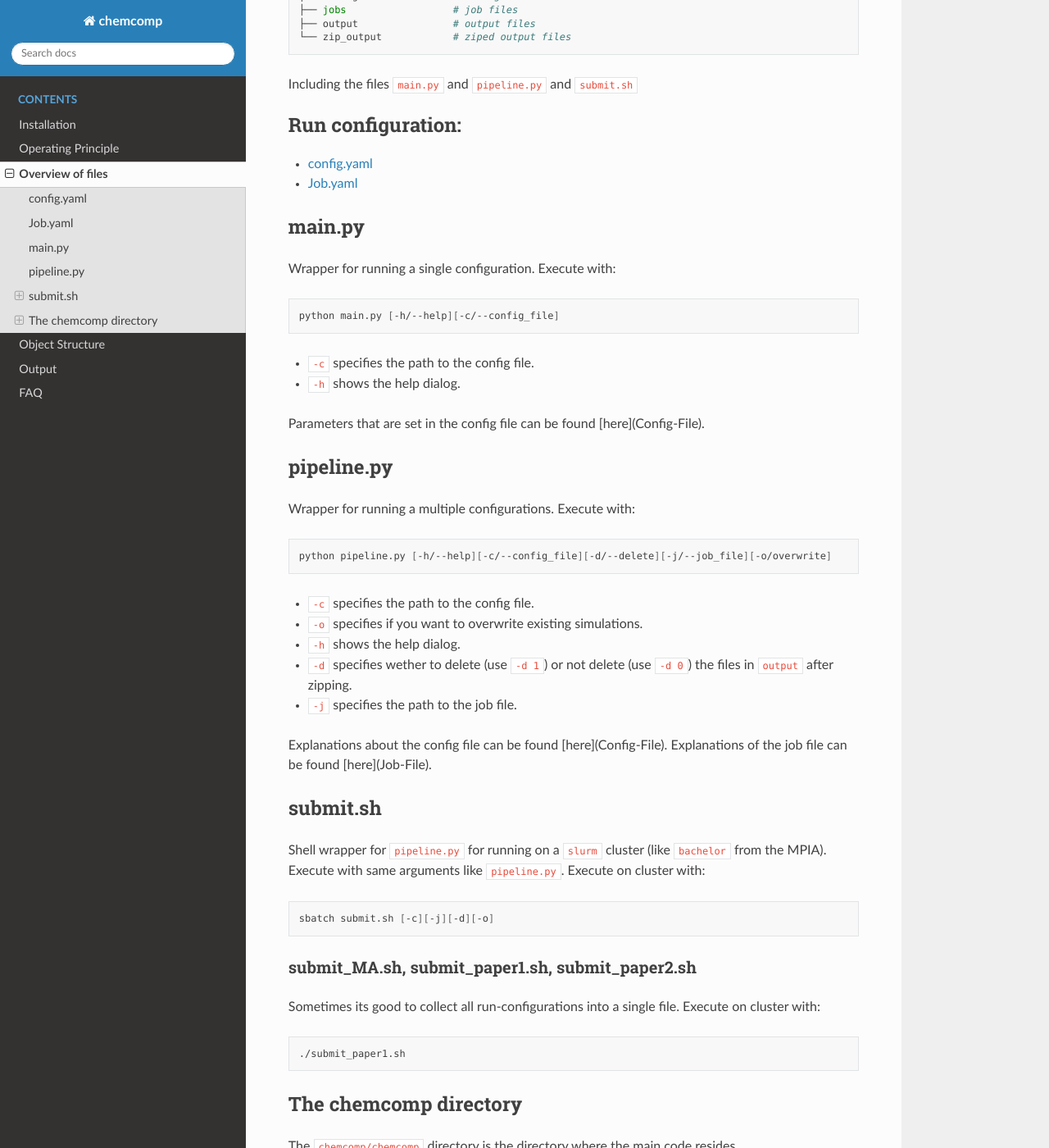
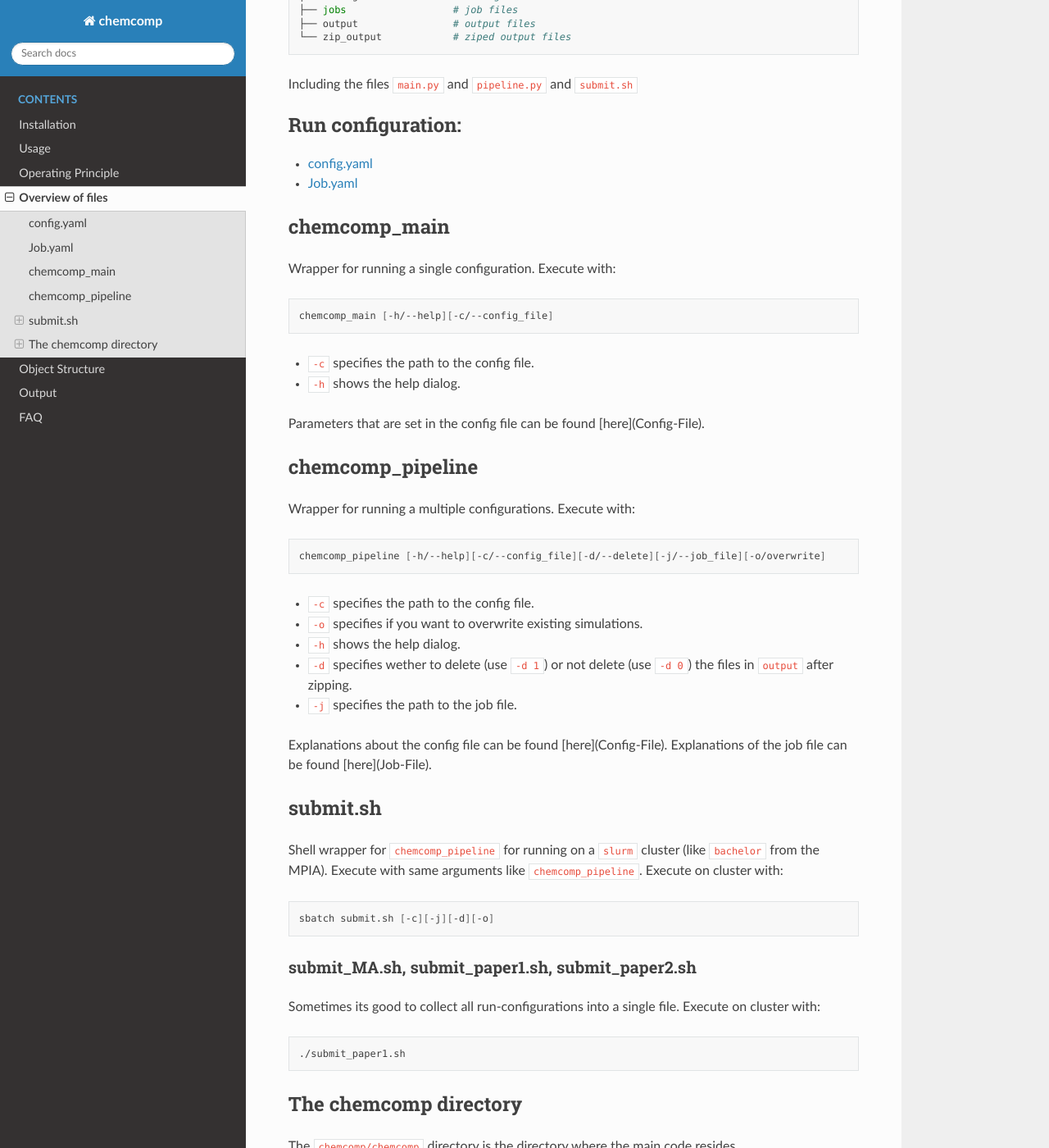
Before and after one commit to AaronDavidSchneider/chemcomp_wiki, a Sphinx documentation site: the page built from doc/source/File-Structure/File-Structure.rst, in a window 1280 px wide and 1400 px high, scrolled down 337 px. Shown: the whole window at 82% size. Built offline with Sphinx 7.4.7 and the Read the Docs theme 2.0.0, drawn with Linux system fonts in a browser that asks for light colours.

Commit message:
update doc

```diff
--- a/doc/source/File-Structure/File-Structure.rst
+++ b/doc/source/File-Structure/File-Structure.rst
@@ -27,14 +27,14 @@ Including the files ``main.py`` and ``pipeline.py`` and ``submit.sh``
    Config-File
    Job-File
 
-main.py
-^^^^^^^
+chemcomp_main
+^^^^^^^^^^^^^
 
 Wrapper for running a single configuration. Execute with:
 
 .. code-block :: bash
 
-   python main.py [-h/--help][-c/--config_file]
+   chemcomp_main [-h/--help][-c/--config_file]
 
 
 * ``-c`` specifies the path to the config file.
@@ -42,14 +42,14 @@ Wrapper for running a single configuration. Execute with:
 
 Parameters that are set in the config file can be found [here](Config-File).
 
-pipeline.py
-^^^^^^^^^^^
+chemcomp_pipeline
+^^^^^^^^^^^^^^^^^
 
 Wrapper for running a multiple configurations. Execute with:
 
 .. code-block :: bash
 
-   python pipeline.py [-h/--help][-c/--config_file][-d/--delete][-j/--job_file][-o/overwrite]
+   chemcomp_pipeline [-h/--help][-c/--config_file][-d/--delete][-j/--job_file][-o/overwrite]
 
 * ``-c`` specifies the path to the config file.
 * ``-o`` specifies if you want to overwrite existing simulations.
@@ -63,7 +63,7 @@ Explanations of the job file can be found [here](Job-File).
 submit.sh
 ^^^^^^^^^
 
-Shell wrapper for ``pipeline.py`` for running on a ``slurm`` cluster (like ``bachelor`` from the MPIA). Execute with same arguments like ``pipeline.py``. Execute on cluster with:
+Shell wrapper for ``chemcomp_pipeline`` for running on a ``slurm`` cluster (like ``bachelor`` from the MPIA). Execute with same arguments like ``chemcomp_pipeline``. Execute on cluster with:
 
 .. code-block :: bash
 
--- a/doc/source/Installation.rst
+++ b/doc/source/Installation.rst
@@ -26,11 +26,8 @@ Install `conda <https://www.anaconda.com/products/individual>`_. virtual environ
    conda activate chemcomp
 
 
-Install `chemcomp`:
+Install ``chemcomp``:
 
 .. code-block:: bash
 
    pip install -e .
-
-
-Adjust paths in `chemcomp/helper/main_helper` if you need different directories for output and config
--- a/doc/source/index.rst
+++ b/doc/source/index.rst
@@ -56,6 +56,7 @@ The physical model is in depth explained in `(Schneider & Bitsch 2021a) <https:/
    :caption: Contents
 
    Installation
+   Usage
    Operating-Principle
    File-Structure/File-Structure
    Object-Structure/Object-Structure
```
Also changed, not shown: doc/source/Usage.rst (added, +42 -0 lines).
